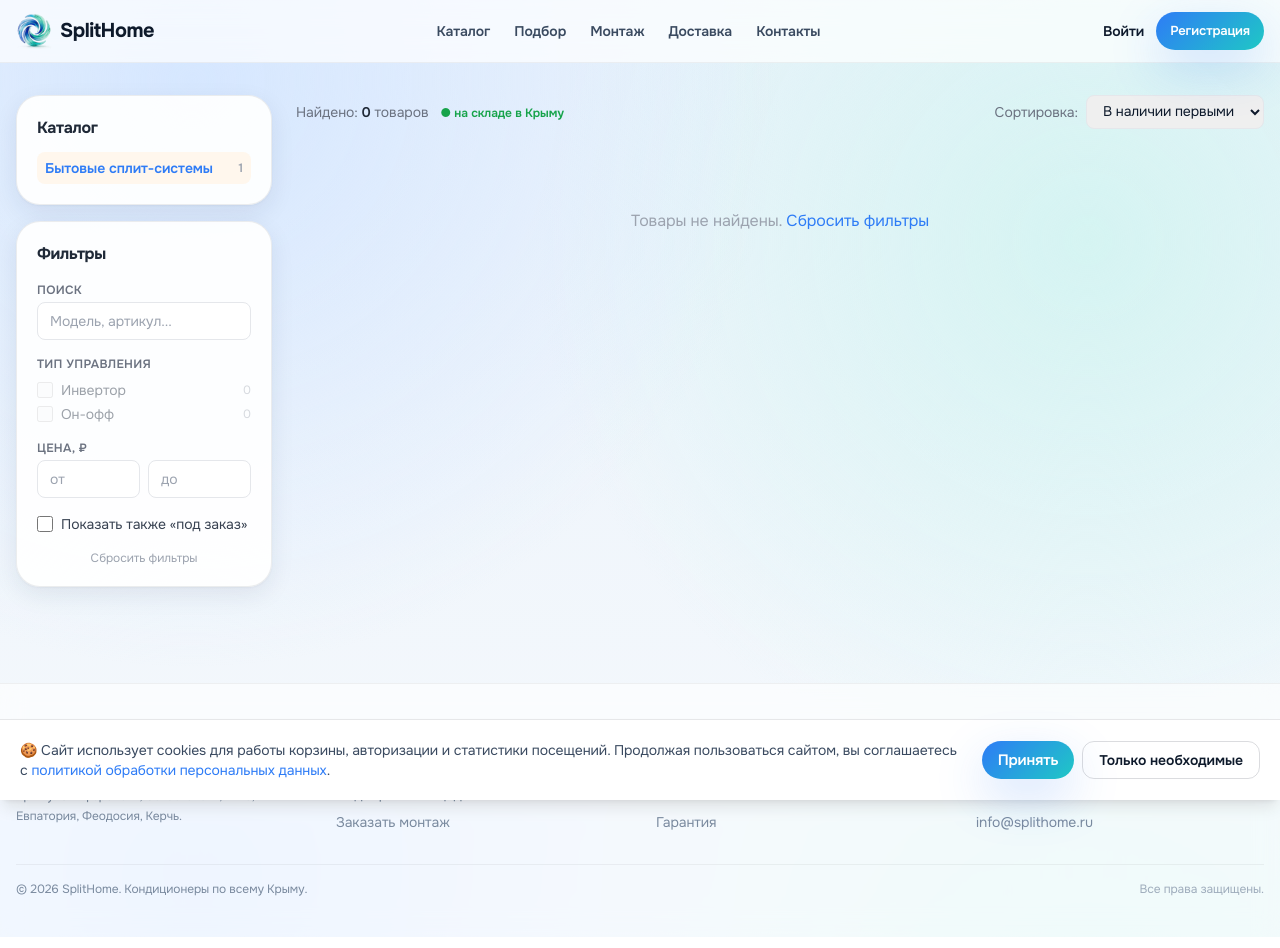
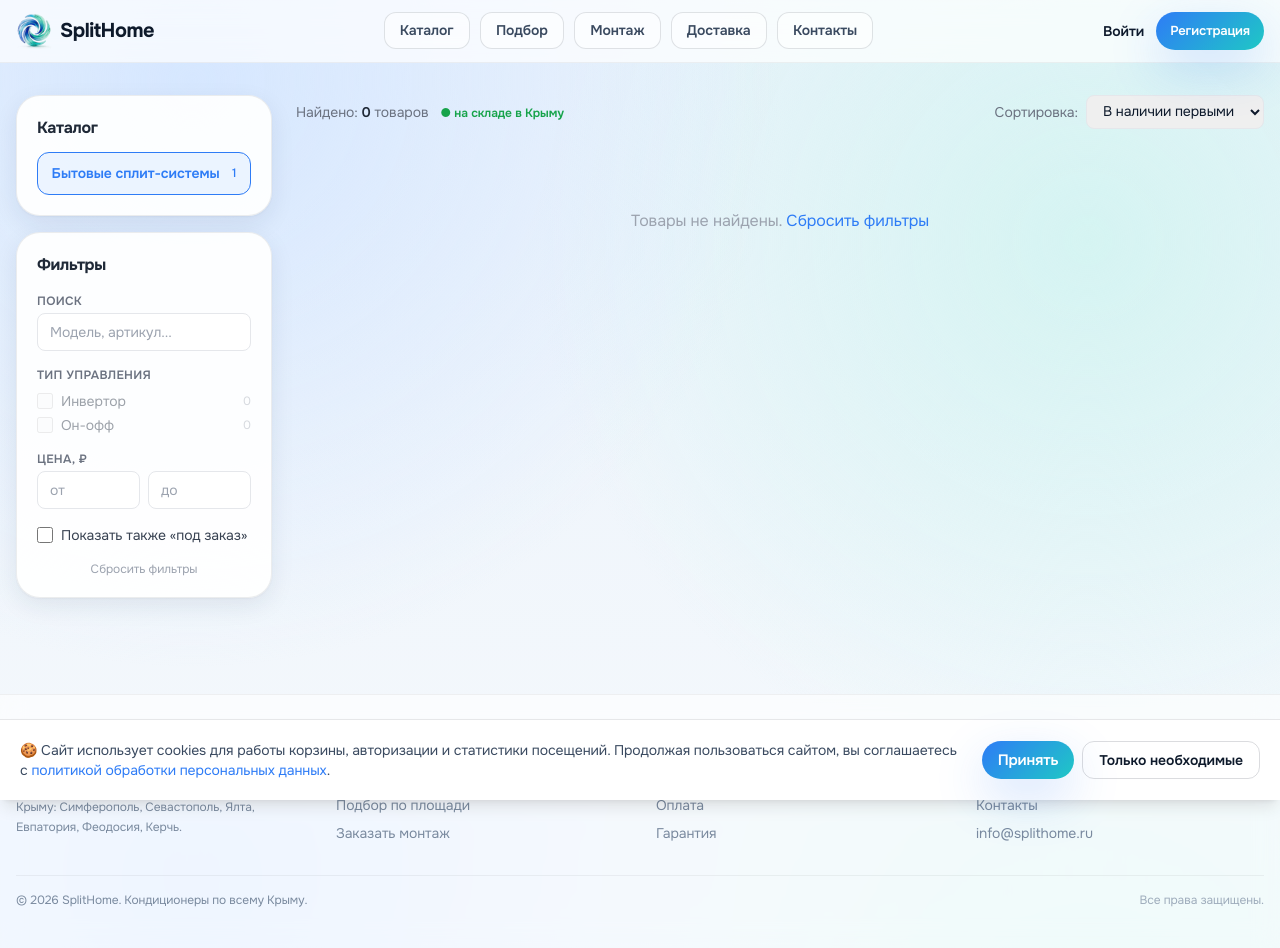
Before and after one commit to flycited2-dotcom/split-shop_claude, a Django app: page /catalog/?category=1 in a window 1280 px wide. Run offline with Django 5.2, Linux system fonts and the light colour scheme; data comes from the database, SQL or seed files in the repository; tables that the repository leaves empty hold one stand-in row (values such as "Sample post"); style sheets or scripts are compiled from the project's sources; parts of the project's set-up code (start-up, migrations or seed data) failed here and were passed over; some libraries are stand-ins or nearby versions.

Commit message:
feat(ui): контуры кнопок в header + подкатегории в каталоге (инвертор/тип блока)
1) Header: ссылки nav (Каталог/Подбор/Монтаж/Доставка/Контакты) теперь
contour pills (.nav-btn) — border 1px, rounded-xl, на hover акцент-цвет,
лёгкое поднятие. Стиль вынесен в static/css/splithub.css.

2) Sidebar каталога: категории теперь визуально кнопки (.cat-btn) с
бордером, активная категория подсвечивается. Под каждой кнопкой —
подкатегории (ссылки) с фильтрацией:
- Бытовые сплит-системы → Инверторные / Классические (on-off)
- Полупромышленные → Кассетные / Канальные / Напольно-потолочные
- Мобильные кондиционеры → без подкатегорий

Клик на саму категорию (кнопка) → весь каталог категории (как раньше).
Клик на подкатегорию → каталог категории + фильтр URL: ?category=X
с одним из &inverter=inverter / &inverter=onoff / &type=cassette /
&type=duct / &type=floor_ceiling.

3) Новый фильтр type в ProductFilter (TYPE_CHOICES + filter_type). Тип
блока определяется через title__iregex по паттернам кассет / канальн /
напольн.*потолочн. Реализован как ChoiceFilter (не MultipleChoiceFilter),
потому что в UI подразумевается выбор одного варианта.

Hidden input `type` в форме фильтров — параметр сохраняется при
изменении других фильтров (бренд, цена, BTU). Кнопка «Сбросить фильтры»
тоже сохраняет category+type (контекст раздела каталога).

Default правило (Крым+qty>0) и opt-out через `?with_order=1` продолжают
работать поверх всего — подкатегория = просто дополнительный фильтр.

Co-Authored-By: Claude Opus 4.7 <noreply@anthropic.com>

```diff
--- a/apps/catalog/filters.py
+++ b/apps/catalog/filters.py
@@ -23,6 +23,21 @@ COLOR_CHOICES = [
     ('silver', 'Silver'),
     ('green', 'Green'),
 ]
+
+# Тип внутреннего блока — для полупромышленной категории. Подкатегория задаётся
+# через URL `?type=cassette` (или duct, или floor_ceiling). Реализован как
+# title__iregex, потому что в БД эти варианты живут в одной категории
+# id=6 «Полупромышленные сплит-системы», различимы только по названию.
+TYPE_CHOICES = [
+    ('cassette', 'Кассетные'),
+    ('duct', 'Канальные'),
+    ('floor_ceiling', 'Напольно-потолочные'),
+]
+_TYPE_PATTERNS = {
+    'cassette':     r'кассет',
+    'duct':         r'канальн',
+    'floor_ceiling': r'напольн.*потолочн|потолочн.*напольн',
+}
 
 # Title substrings used by the color facet. Case-insensitive `icontains`.
 _COLOR_NEEDLES = {
@@ -122,11 +137,15 @@ class ProductFilter(django_filters.FilterSet):
         choices=COLOR_CHOICES,
         method='filter_color', label='Цвет', conjoined=False,
     )
+    type = django_filters.ChoiceFilter(
+        choices=TYPE_CHOICES,
+        method='filter_type', label='Тип блока',
+    )
 
     class Meta:
         model = Product
         fields = ['q', 'brand', 'category', 'price_min', 'price_max',
-                  'btu', 'inverter', 'color']
+                  'btu', 'inverter', 'color', 'type']
 
     def filter_search(self, queryset, name, value):
         return queryset.filter(Q(title__icontains=value) | Q(articul__icontains=value))
@@ -141,3 +160,9 @@ class ProductFilter(django_filters.FilterSet):
     def filter_color(self, queryset, name, value):
         q = _color_q(value or [])
         return queryset.filter(q) if q else queryset
+
+    def filter_type(self, queryset, name, value):
+        pattern = _TYPE_PATTERNS.get(value)
+        if not pattern:
+            return queryset
+        return queryset.filter(title__iregex=pattern)
--- a/static/css/splithub.css
+++ b/static/css/splithub.css
@@ -252,3 +252,87 @@ h1, h2, h3, h4 {
   box-shadow: var(--shadow-glow);
 }
 .btn-accent:hover { transform: translateY(-1px); color: #fff; box-shadow: 0 22px 60px rgba(46, 124, 246, 0.32); }
+
+
+/* Nav buttons in site header (Каталог/Подбор/Монтаж/Доставка/Контакты) — contour pills. */
+.nav-btn {
+  display: inline-flex;
+  align-items: center;
+  padding: 0.45rem 0.95rem;
+  border-radius: 0.75rem;
+  border: 1px solid rgba(14, 26, 43, 0.12);
+  background: rgba(255, 255, 255, 0.5);
+  color: var(--ink-2);
+  font-weight: 600;
+  font-size: 0.875rem;
+  white-space: nowrap;
+  transition: border-color .15s, color .15s, background .15s, transform .15s;
+  text-decoration: none;
+}
+.nav-btn:hover {
+  border-color: var(--primary);
+  color: var(--primary);
+  background: rgba(46, 124, 246, 0.05);
+  transform: translateY(-1px);
+}
+@media (max-width: 1100px) {
+  .nav-btn { padding: 0.4rem 0.75rem; font-size: 0.8125rem; }
+}
+
+/* Catalog sidebar — category buttons (in /catalog/ left column). */
+.cat-btn {
+  display: flex;
+  align-items: center;
+  justify-content: space-between;
+  gap: 0.5rem;
+  padding: 0.625rem 0.85rem;
+  border-radius: 0.75rem;
+  border: 1px solid rgba(14, 26, 43, 0.12);
+  background: #fff;
+  color: var(--ink);
+  font-weight: 600;
+  font-size: 0.875rem;
+  transition: border-color .15s, color .15s, background .15s;
+  text-decoration: none;
+}
+.cat-btn:hover {
+  border-color: var(--primary);
+  color: var(--primary);
+  background: rgba(46, 124, 246, 0.04);
+}
+.cat-btn.is-active {
+  border-color: var(--primary);
+  background: rgba(46, 124, 246, 0.08);
+  color: var(--primary);
+}
+.cat-btn .cat-btn-count {
+  color: var(--ink-3);
+  font-size: 0.75rem;
+  font-weight: 500;
+}
+.cat-btn.is-active .cat-btn-count { color: var(--primary); }
+
+/* Sub-category links (под кнопкой категории). */
+.subcat-link {
+  display: flex;
+  align-items: center;
+  justify-content: space-between;
+  gap: 0.5rem;
+  padding: 0.375rem 0.625rem 0.375rem 1.5rem;
+  border-radius: 0.5rem;
+  color: var(--ink-2);
+  font-size: 0.8125rem;
+  font-weight: 500;
+  transition: color .15s, background .15s;
+  text-decoration: none;
+  position: relative;
+}
+.subcat-link::before {
+  content: "↳";
+  position: absolute;
+  left: 0.4rem;
+  color: var(--ink-3);
+  font-weight: 400;
+}
+.subcat-link:hover { color: var(--primary); background: rgba(46, 124, 246, 0.05); }
+.subcat-link.is-active { color: var(--primary); font-weight: 600; }
--- a/templates/catalog/index.html
+++ b/templates/catalog/index.html
@@ -17,21 +17,51 @@
   <aside id="catalog-sidebar"
          class="hidden lg:block w-full lg:w-64 shrink-0 space-y-4">
 
-    <!-- Категории — статичный сайдбар, навигация по категориям -->
+    <!-- Категории — кнопки с подкатегориями. -->
     <div class="card p-5">
       <h2 class="font-bold text-base mb-3 text-gray-800">Каталог</h2>
-      <ul class="space-y-0.5 text-sm">
+      <div class="space-y-3">
         {% for cat in categories %}
-          <li{% if forloop.last and not forloop.first %} class="border-t border-gray-200 pt-2 mt-2"{% endif %}>
+          {% with cat_id_str=cat.pk|stringformat:'s' %}
+          <div>
             <a href="?category={{ cat.pk }}"
-               class="flex items-center justify-between px-2 py-1.5 rounded-lg
-               {% if request.GET.category == cat.pk|stringformat:'s' %}text-accent font-semibold bg-orange-50{% else %}text-gray-600 hover:text-accent hover:bg-gray-50{% endif %}">
+               class="cat-btn {% if request.GET.category == cat_id_str and not request.GET.inverter and not request.GET.type %}is-active{% endif %}">
               <span>{{ cat.title }}</span>
-              <span class="text-xs text-gray-400">{{ cat.product_count }}</span>
+              <span class="cat-btn-count">{{ cat.product_count }}</span>
             </a>
-          </li>
+
+            {# Подкатегории — для бытовых: инвертор/он-офф, для полупром: тип блока. #}
+            {% if cat.pk == 2 %}
+              <div class="mt-1.5 flex flex-col">
+                <a href="?category={{ cat.pk }}&inverter=inverter"
+                   class="subcat-link {% if request.GET.category == cat_id_str and request.GET.inverter == 'inverter' %}is-active{% endif %}">
+                  Инверторные
+                </a>
+                <a href="?category={{ cat.pk }}&inverter=onoff"
+                   class="subcat-link {% if request.GET.category == cat_id_str and request.GET.inverter == 'onoff' %}is-active{% endif %}">
+                  Классические (on-off)
+                </a>
+              </div>
+            {% elif cat.pk == 6 %}
+              <div class="mt-1.5 flex flex-col">
+                <a href="?category={{ cat.pk }}&type=cassette"
+                   class="subcat-link {% if request.GET.category == cat_id_str and request.GET.type == 'cassette' %}is-active{% endif %}">
+                  Кассетные
+                </a>
+                <a href="?category={{ cat.pk }}&type=duct"
+                   class="subcat-link {% if request.GET.category == cat_id_str and request.GET.type == 'duct' %}is-active{% endif %}">
+                  Канальные
+                </a>
+                <a href="?category={{ cat.pk }}&type=floor_ceiling"
+                   class="subcat-link {% if request.GET.category == cat_id_str and request.GET.type == 'floor_ceiling' %}is-active{% endif %}">
+                  Напольно-потолочные
+                </a>
+              </div>
+            {% endif %}
+          </div>
+          {% endwith %}
         {% endfor %}
-      </ul>
+      </div>
     </div>
 
     {% include 'catalog/partials/_filters.html' %}
--- a/templates/catalog/partials/_filters.html
+++ b/templates/catalog/partials/_filters.html
@@ -16,6 +16,9 @@ when parsing a response.
 
     {% if request.GET.category %}
       <input type="hidden" name="category" value="{{ request.GET.category }}">
+    {% endif %}
+    {% if request.GET.type %}
+      <input type="hidden" name="type" value="{{ request.GET.type }}">
     {% endif %}
     {% if current_ordering %}
       <input type="hidden" name="ordering" value="{{ current_ordering }}">
@@ -137,9 +140,12 @@ when parsing a response.
       <span class="text-sm text-gray-700">Показать также «под заказ»</span>
     </label>
 
-    <a href="{% url 'catalog' %}{% if request.GET.category %}?category={{ request.GET.category }}{% endif %}"
+    {# Сброс фильтров сохраняет category+type (выбор раздела каталога). #}
+    {% with cat=request.GET.category btype=request.GET.type %}
+    <a href="{% url 'catalog' %}{% if cat or btype %}?{% endif %}{% if cat %}category={{ cat }}{% if btype %}&{% endif %}{% endif %}{% if btype %}type={{ btype }}{% endif %}"
        class="block text-center text-xs text-gray-400 mt-4 hover:text-accent">
       Сбросить фильтры
     </a>
+    {% endwith %}
   </form>
 </div>
--- a/templates/partials/header.html
+++ b/templates/partials/header.html
@@ -8,13 +8,13 @@
       <span class="text-lg sm:text-xl font-bold tracking-tight text-ink">SplitHome</span>
     </a>
 
-    <!-- Desktop nav (md+) -->
-    <nav class="hidden md:flex items-center gap-6 text-sm font-semibold text-ink-2">
-      <a href="/catalog/" class="hover:text-accent transition">Каталог</a>
-      <a href="/quiz/" class="hover:text-accent transition">Подбор</a>
-      <a href="/installation/" class="hover:text-accent transition">Монтаж</a>
-      <a href="/delivery/" class="hover:text-accent transition">Доставка</a>
-      <a href="/contacts/" class="hover:text-accent transition">Контакты</a>
+    <!-- Desktop nav (md+) — contour buttons -->
+    <nav class="hidden md:flex items-center gap-2 lg:gap-2.5">
+      <a href="/catalog/"     class="nav-btn">Каталог</a>
+      <a href="/quiz/"        class="nav-btn">Подбор</a>
+      <a href="/installation/" class="nav-btn">Монтаж</a>
+      <a href="/delivery/"    class="nav-btn">Доставка</a>
+      <a href="/contacts/"    class="nav-btn">Контакты</a>
     </nav>
 
     <!-- Right cluster: cart, user, burger -->
```
